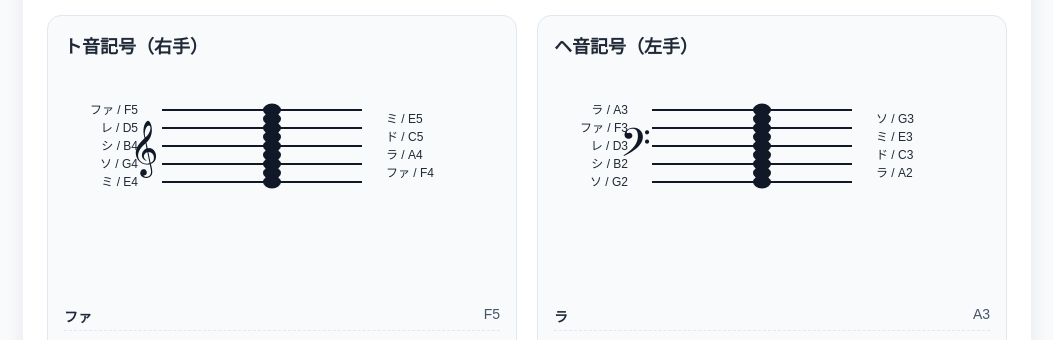
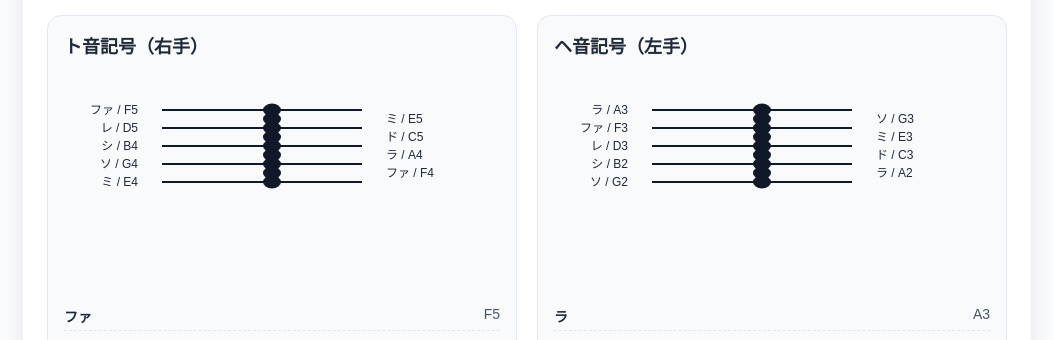
Before and after one commit to mirr32/piano-test, a plain HTML site: page note-map.html in a window 1280 px wide. Shown: the part 206-546 px from the top of the page, without its empty margins (113-1166 px from the left). Drawn offline with Linux system fonts and the light colour scheme.

Commit message:
Update note-map.html

```diff
--- a/note-map.html
+++ b/note-map.html
@@ -116,7 +116,7 @@
         id: "treble-staff",
         listId: "treble-list",
         name: "ト音記号",
-        clefSymbol: "𝄞",
+        clefSymbol: "",
         notes: [
           { step: 0, name: "ファ", label: "F5" },
           { step: 1, name: "ミ", label: "E5" },
@@ -133,7 +133,7 @@
         id: "bass-staff",
         listId: "bass-list",
         name: "ヘ音記号",
-        clefSymbol: "𝄢",
+        clefSymbol: "",
         notes: [
           { step: 0, name: "ラ", label: "A3" },
           { step: 1, name: "ソ", label: "G3" },
```
